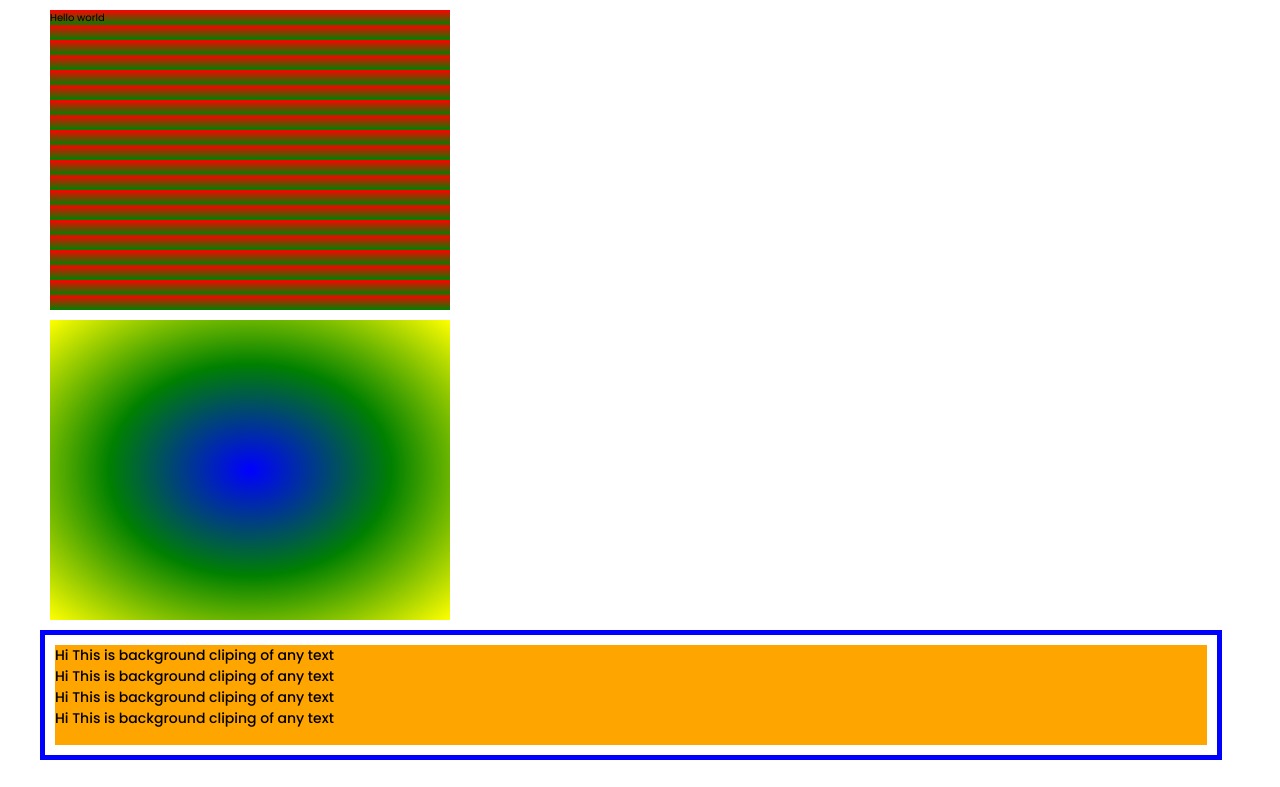
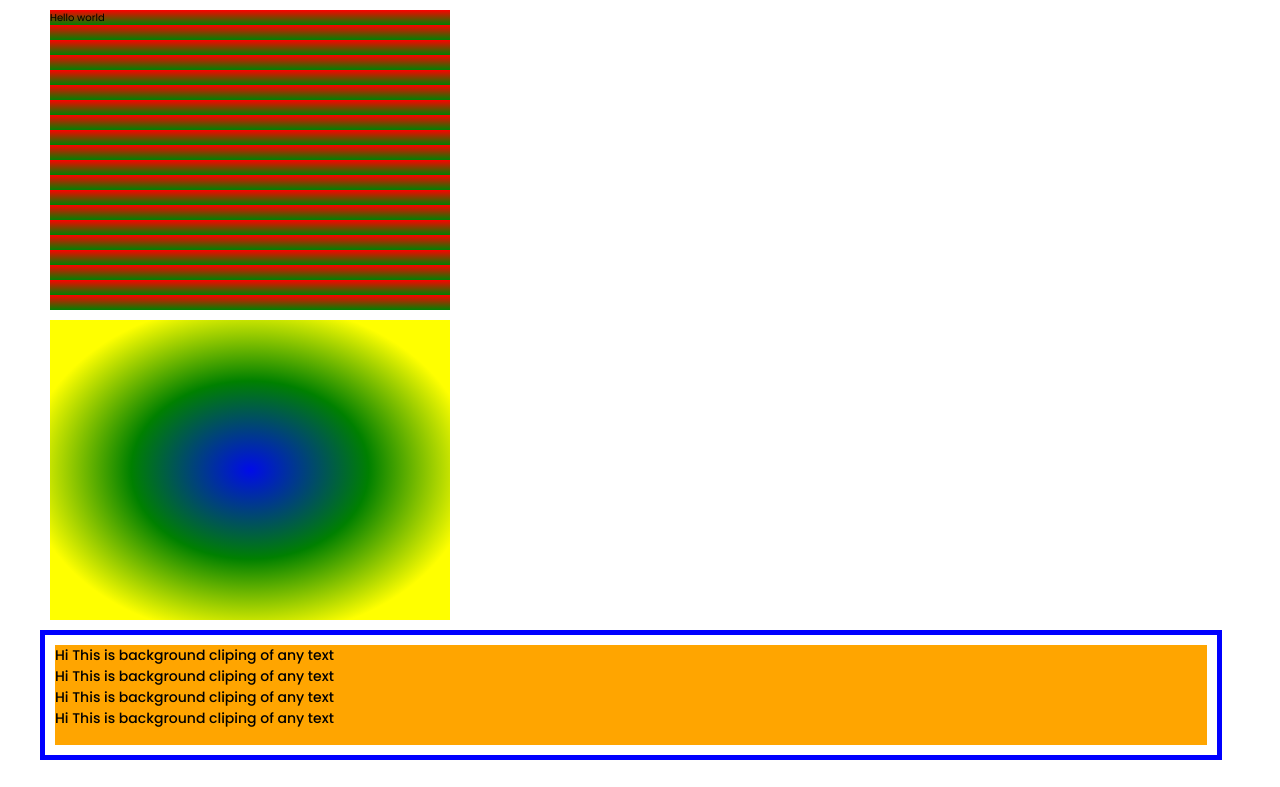
Before and after one commit to smtgupta220/calculator, a website: page index.html in a window 1280 px wide. Shown: the top 787 px of the page. Drawn offline with Linux system fonts and the light colour scheme.

Commit message:
change the gradient value

```diff
--- a/main.scss
+++ b/main.scss
@@ -134,6 +134,6 @@ html{
     width: 400px;
     height: 300px;
     margin: 10px 10px 10px 50px;
-    background: radial-gradient(blue , green ,yellow);
+    background: radial-gradient(blue -4%, green 42%, yellow 79%);
 
 }
```
Also changed, not shown: style.css.
